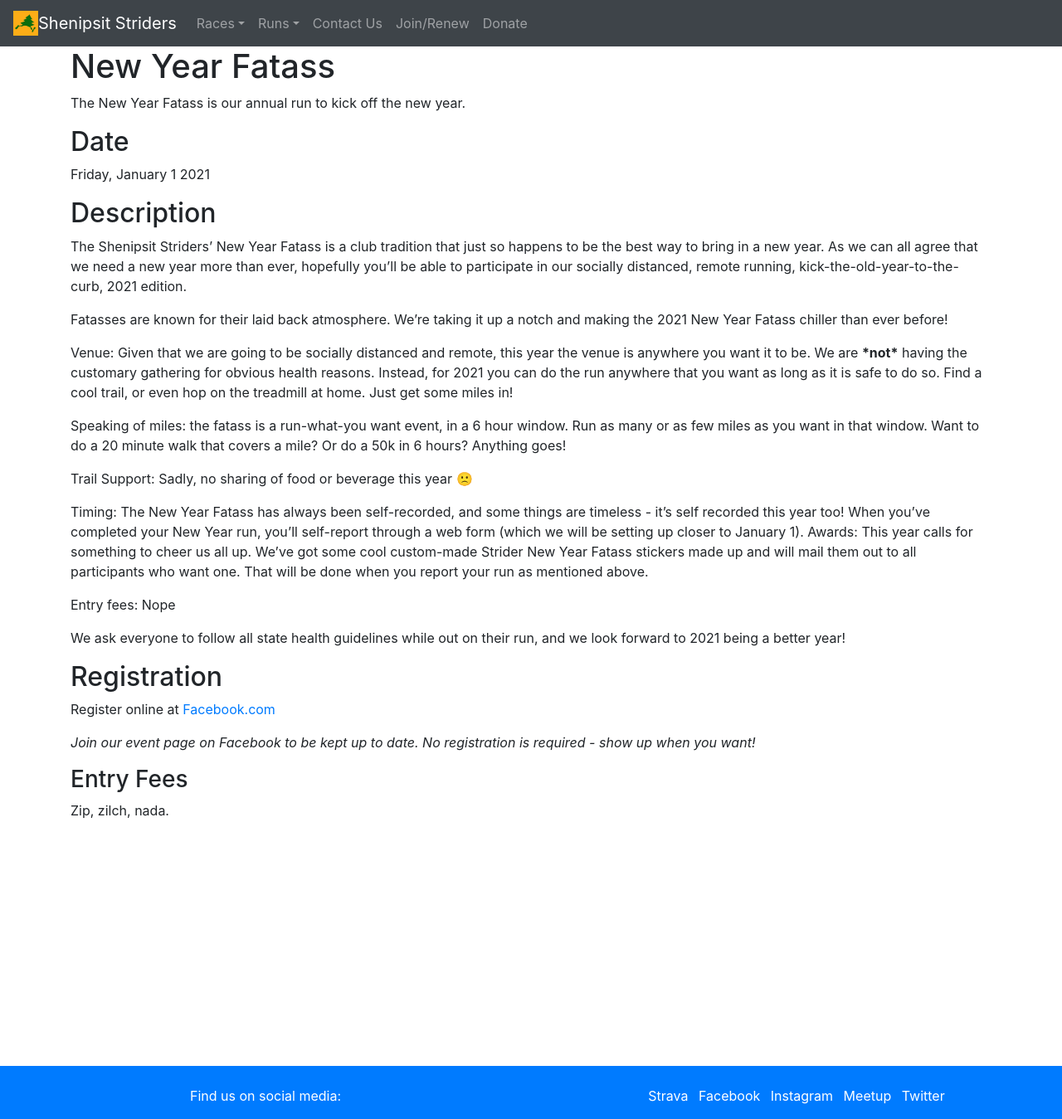
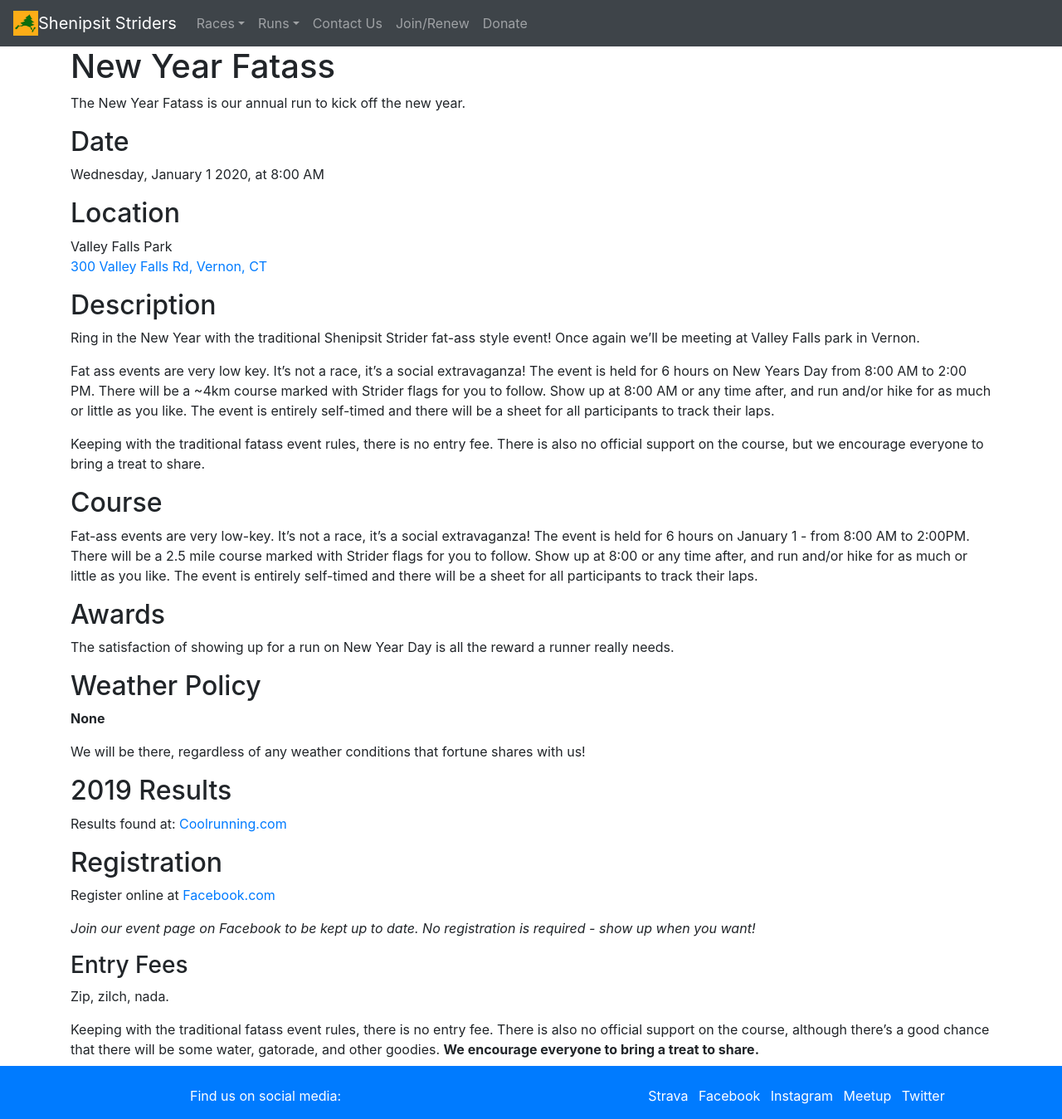
Before and after one commit to ShenipsitStriders/ShenipsitStriders.github.io, a Jekyll site: the page built from _fun-runs/new-year-fatass.md, in a window 1280 px wide and 1349 px high. Shown: the whole window at 83% size. Built offline with Jekyll 4.4.1, drawn with Linux system fonts in a browser that asks for light colours.

Commit message:
Revert "Update 2021 New Year Fatass results"
This reverts commit ad0f3c644853cb9e5ac1d3c149e98829c4ead99b.

```diff
--- a/_data/results/2021-new-year-fatass.csv
+++ b/_data/results/2021-new-year-fatass.csv
@@ -3,7 +3,7 @@ Johanna Ylanen ,40,5:57:00
 Scott  Deslongchamps,31,3:50:37
 Clinton Morse,31,5:57:35
 Joseph Mack,26.2,5:57:05
-Laura Becker,21.45,3:12:00
+Laura Becker,21.45,3:12
 Andy Meisler,21,4:33:49 (3:57:53 moving time)
 Cherie Bilbie,19.61,5:59:59
 Tony Bonanno,18.86,3:00:00
@@ -57,7 +57,6 @@ Tony Mancuso,6,1:30:00
 Barry Stoner,6,3:00:00
 Kelsey Eng,5.85,1:20:34
 Kristy LaPorte,5.3,1:00:00
-Kristin Hotchkiss,5.19,1:38:26
 Daniel J Tourtellotte,5.07,1:27:00
 Jen Clark,4.81,1:22:00
 Tara Troiano,4.75,1:12:12
--- a/_fun-runs/new-year-fatass.md
+++ b/_fun-runs/new-year-fatass.md
@@ -4,32 +4,41 @@ title: New Year Fatass
 description: The New Year Fatass is our annual run to kick off the new year.
 event:
   - name: New Year Fatass
-    date: "2021-01-01"
+    date: "2020-01-01T08:00:00-05:00"
+location:
+  - address: 300 Valley Falls Rd, Vernon, CT
+    map: https://www.google.com/maps/dir//Valley+Falls+Park,+300+Valley+Falls+Rd,+Vernon,+CT+06066/@41.8234, -72.4433,13z
+    name: Valley Falls Park
 registration:
-  - url: https://www.facebook.com/events/1171779049903435/
+  - url: https://www.facebook.com/events/2502175383212429/
     add_info: |
         *Join our event page on Facebook to be kept up to date. No registration is required - show up when you want!*
 
         ### Entry Fees
         Zip, zilch, nada.
+
+        Keeping with the traditional fatass event rules, there is no entry fee. There is also no official support on the course, although there's a good chance that there will be some water, gatorade, and other goodies. **We encourage everyone to bring a treat to share.**
 redirect_from:
   - /club-races/new-year-fatass.htm
 ---
 
 ## Description
-The Shenipsit Striders' New Year Fatass is a club tradition that just so happens to be the best way to bring in a new year. As we can all agree that we need a new year more than ever, hopefully you'll be able to participate in our socially distanced, remote running, kick-the-old-year-to-the-curb, 2021 edition.
+Ring in the New Year with the traditional Shenipsit Strider fat-ass style event! Once again we'll be meeting at Valley Falls park in Vernon.
 
-Fatasses are known for their laid back atmosphere. We're taking it up a notch and making the 2021 New Year Fatass chiller than ever before!
+Fat ass events are very low key. It's not a race, it's a social extravaganza! The event is held for 6 hours on New Years Day from 8:00 AM to 2:00 PM. There will be a ~4km course marked with Strider flags for you to follow. Show up at 8:00 AM or any time after, and run and/or hike for as much or little as you like. The event is entirely self-timed and there will be a sheet for all participants to track their laps.
 
-Venue: Given that we are going to be socially distanced and remote, this year the venue is anywhere you want it to be. We are **\*not\*** having the customary gathering for obvious health reasons. Instead, for 2021 you can do the run anywhere that you want as long as it is safe to do so. Find a cool trail, or even hop on the treadmill at home. Just get some miles in!
+Keeping with the traditional fatass event rules, there is no entry fee. There is also no official support on the course, but we encourage everyone to bring a treat to share.
 
-Speaking of miles: the fatass is a run-what-you want event, in a 6 hour window. Run as many or as few miles as you want in that window. Want to do a 20 minute walk that covers a mile? Or do a 50k in 6 hours? Anything goes!
+## Course
+Fat-ass events are very low-key. It's not a race, it's a social extravaganza! The event is held for 6 hours on January 1 - from 8:00 AM to 2:00PM. There will be a 2.5 mile course marked with Strider flags for you to follow. Show up at 8:00 or any time after, and run and/or hike for as much or little as you like. The event is entirely self-timed and there will be a sheet for all participants to track their laps.
 
-Trail Support: Sadly, no sharing of food or beverage this year 🙁
+## Awards
+The satisfaction of showing up for a run on New Year Day is all the reward a runner really needs.
 
-Timing: The New Year Fatass has always been self-recorded, and some things are timeless - it's self recorded this year too! When you've completed your New Year run, you'll self-report through a web form (which we will be setting up closer to January 1).
-Awards: This year calls for something to cheer us all up. We've got some cool custom-made Strider New Year Fatass stickers made up and will mail them out to all participants who want one. That will be done when you report your run as mentioned above.
+## Weather Policy
+**None**
 
-Entry fees: Nope
+We will be there, regardless of any weather conditions that fortune shares with us!
 
-We ask everyone to follow all state health guidelines while out on their run, and we look forward to 2021 being a better year!
+## 2019 Results
+Results found at: [Coolrunning.com](http://www.coolrunning.com/results/19/ct/Jan1_Shenip_set1.shtml){:target="_blank" title="New Year Fatass Results"}
```
